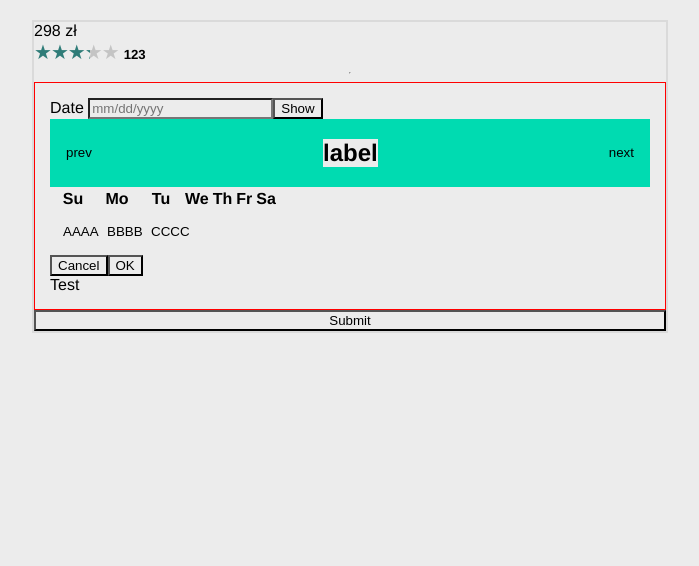
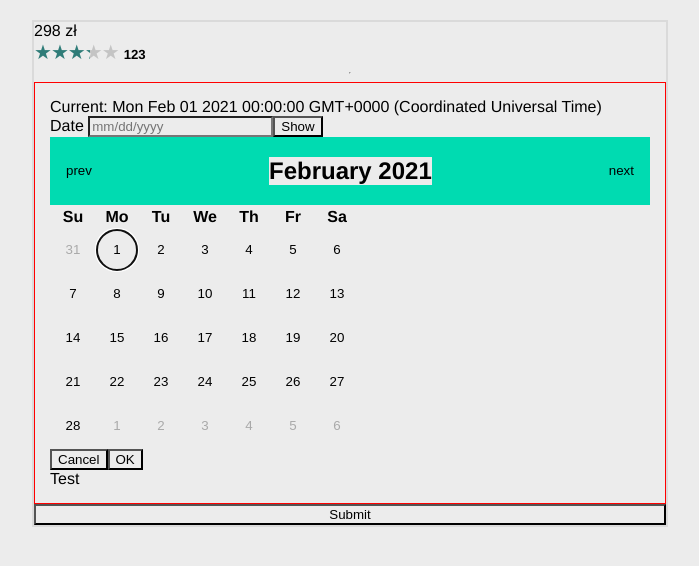
Before and after one commit to ArSo77/rezerwacja-terminu, a Vue app: page / in a window 1280 px wide. Shown: the top 566 px of the page, without its empty margins (26-725 px from the left). Built offline with nearby package versions, Linux system fonts and the light colour scheme.

Commit message:
Add DatePicker - logic

```diff
--- a/src/components/base/DatePicker.vue
+++ b/src/components/base/DatePicker.vue
@@ -1,9 +1,10 @@
 <template>
   <div
-    id="myDatepicker"
+    id="datepicker"
     class="datepicker"
     style="border: 1px solid red; padding: 15px"
   >
+    Current: {{ currentDate }}
     <div class="date">
       <label for="id-textbox-1"> Date </label>
       <input
@@ -34,7 +35,7 @@
         aria-live="polite"
         type="button"
       >
-        label
+        {{ calendarLabel }}
       </h2>
       <button
         class="datepicker__changeMonth"
@@ -84,25 +85,29 @@
         </tr>
       </thead>
       <tbody class="calendar__content">
-
-        <tr class="calendar__row">
-          <td class="calendar__cell">
-            <button tabindex="-1">
-              AAAA
-            </button>
-          </td>
-          <td class="calendar__cell">
-            <button tabindex="-1">
-              BBBB
-            </button>
-          </td>
-          <td class="calendar__cell">
-            <button tabindex="-1">
-              CCCC
+        <tr
+          v-for="(week, index) in calendarDays"
+          class="calendar__row"
+          :key="index"
+        >
+          <td
+            v-for="(day, index) in week"
+            class="calendar__cell"
+            :class="getCellClass(day)"
+            :key="index"
+            :id="`calendar__cell-${transformDate(day.date)}`"
+          >
+            <button
+              type="button"
+              tabindex="-1"
+              :disabled="day.currentMonth"
+              @click="pickDate(day.date)"
+              :id="`calendar__button-${transformDate(day.date)}`"
+            >
+              {{ day.date.getDate() }}
             </button>
           </td>
         </tr>
-
       </tbody>
     </table>
     <div class="dialogButtonGroup">
@@ -123,7 +128,143 @@
 </template>
 
 <script>
-export default {};
+import { defineComponent, ref, onMounted, nextTick } from "vue";
+import { initCalendar } from "../../utils/calendar";
+
+export default defineComponent({
+  name: "DatePicker",
+  setup() {
+    let pickedDays = ref([]);
+    let transformDate = function (date) {
+      return `${date.getFullYear()}-${date.getMonth()}-${date.getDate()}`;
+    };
+    let setFocus = function () {
+      nextTick(() => {
+        let button = document.getElementById(
+          `calendar__button-${transformDate(currentDate.value)}`
+        );
+        button.focus();
+      });
+    };
+    let pickDate = function (date) {
+      if (
+        pickedDays.value.find(
+          (calendarDate) => calendarDate.getTime() == date.getTime()
+        )
+      ) {
+        let index = pickedDays.value.findIndex(
+          (calendarDate) => calendarDate.getTime() == date.getTime()
+        );
+        pickedDays.value.splice(index, 1);
+      } else if (pickedDays.value.length == 2) {
+        pickedDays.value = [date];
+      } else {
+        pickedDays.value.push(date);
+      }
+      pickedDays.value = pickedDays.value.sort((a, b) => a - b);
+    };
+
+    let isCalendarOpen = ref(true);
+    let currentDate = ref(new Date(2021, 1, 1));
+    let { label, days } = initCalendar(currentDate.value);
+    let calendarLabel = ref(label);
+    let calendarDays = ref(days);
+
+    let getCellClass = function (day) {
+      if (
+        pickedDays.value.find(
+          (calendarDate) => calendarDate.getTime() == day.date.getTime()
+        )
+      ) {
+        return "calendar__cell--edgePick";
+      }
+      if (
+        pickedDays.value.length == 2 &&
+        day.date > pickedDays.value[0] &&
+        day.date < pickedDays.value[1]
+      ) {
+        return "calendar__cell--rangePick";
+      }
+      return "";
+    };
+
+    function prevMonth() {
+      currentDate.value = new Date(
+        currentDate.value.setMonth(currentDate.value.getMonth() - 1)
+      );
+      calendarLabel.value = initCalendar(currentDate.value).label;
+      calendarDays.value = initCalendar(currentDate.value).days;
+    }
+
+    function nextMonth() {
+      currentDate.value = new Date(
+        currentDate.value.setMonth(currentDate.value.getMonth() + 1)
+      );
+      calendarLabel.value = initCalendar(currentDate.value).label;
+      calendarDays.value = initCalendar(currentDate.value).days;
+    }
+
+    function showModal() {
+      isCalendarOpen.value = !isCalendarOpen.value;
+    }
+
+    onMounted(() => {
+      document
+        .getElementById("datepicker")
+        .addEventListener("keydown", function (event) {
+          event.preventDefault();
+          let { key } = event;
+
+          if (key == "ArrowRight") {
+            currentDate.value = new Date(
+              currentDate.value.setDate(currentDate.value.getDate() + 1)
+            );
+            calendarLabel.value = initCalendar(currentDate.value).label;
+            calendarDays.value = initCalendar(currentDate.value).days;
+            setFocus();
+          } else if (key == "ArrowLeft") {
+            currentDate.value = new Date(
+              currentDate.value.setDate(currentDate.value.getDate() - 1)
+            );
+            calendarLabel.value = initCalendar(currentDate.value).label;
+            calendarDays.value = initCalendar(currentDate.value).days;
+            setFocus();
+          } else if (key == "ArrowUp") {
+            currentDate.value = new Date(
+              currentDate.value.setDate(currentDate.value.getDate() - 7)
+            );
+            calendarLabel.value = initCalendar(currentDate.value).label;
+            calendarDays.value = initCalendar(currentDate.value).days;
+            setFocus();
+          } else if (key == "ArrowDown") {
+            currentDate.value = new Date(
+              currentDate.value.setDate(currentDate.value.getDate() + 7)
+            );
+            calendarLabel.value = initCalendar(currentDate.value).label;
+            calendarDays.value = initCalendar(currentDate.value).days;
+            setFocus();
+          } else if (key == "Enter" || key == " ") {
+            event.target.click();
+          }
+        });
+      setFocus();
+    });
+
+    return {
+      prevMonth,
+      nextMonth,
+      showModal,
+      isCalendarOpen,
+      currentDate,
+      calendarLabel,
+      calendarDays,
+      getCellClass,
+      pickedDays,
+      pickDate,
+      transformDate,
+    };
+  },
+});
 </script>
 
 <style lang="scss">
@@ -155,9 +296,9 @@ export default {};
 }
 
 .calendar__cell--edgePick button {
-  background: #00dbb1;
+  background: var(--primary);
+  color: white;
   border-radius: 50%;
-  color: white;
 }
 
 .calendar__cell--rangePick button {
@@ -169,6 +310,6 @@ export default {};
 
 .calendar__cell:hover button {
   border: 2px solid var(--primary);
-  color: var(--primary);
+  // color: var(--primary);
 }
 </style>
```
